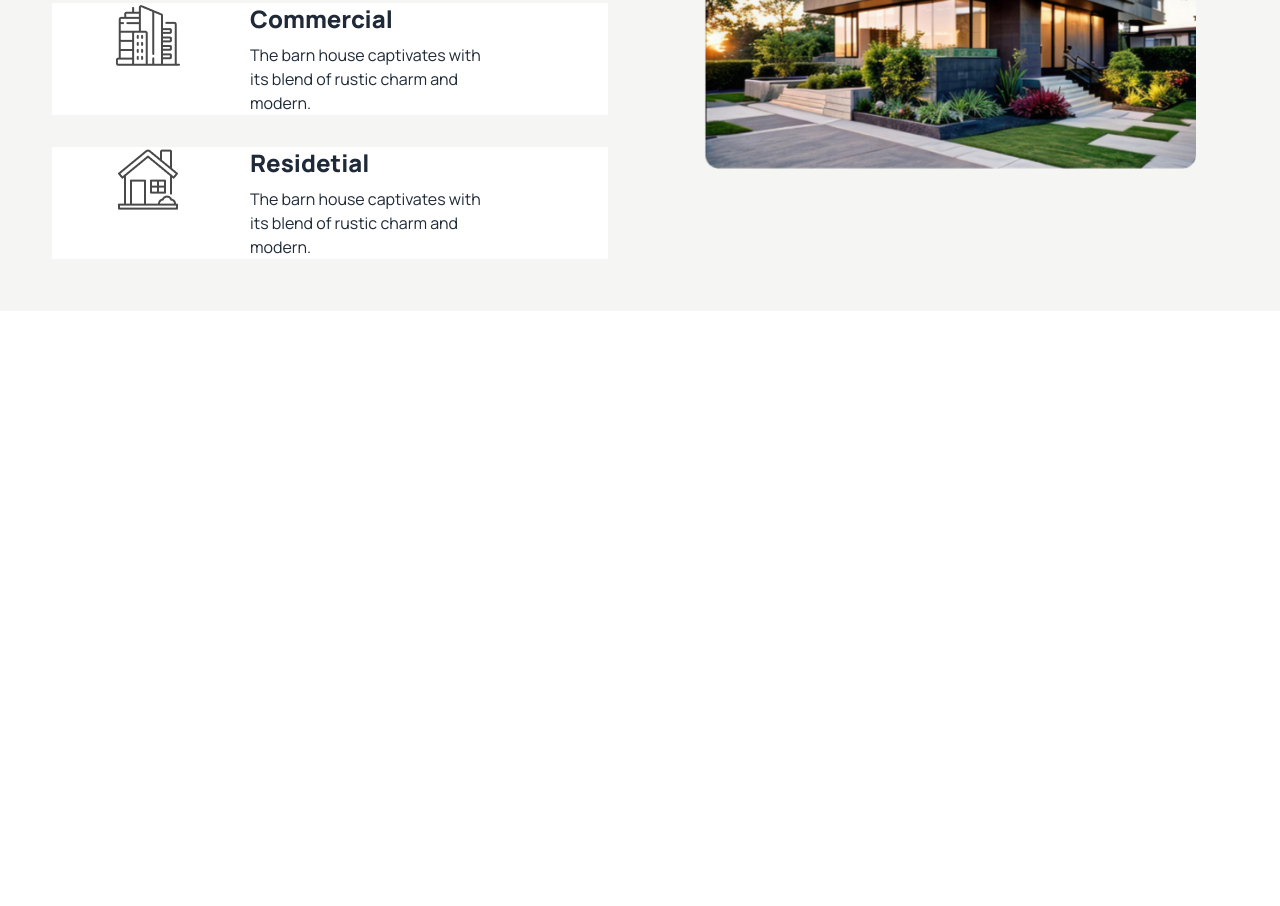
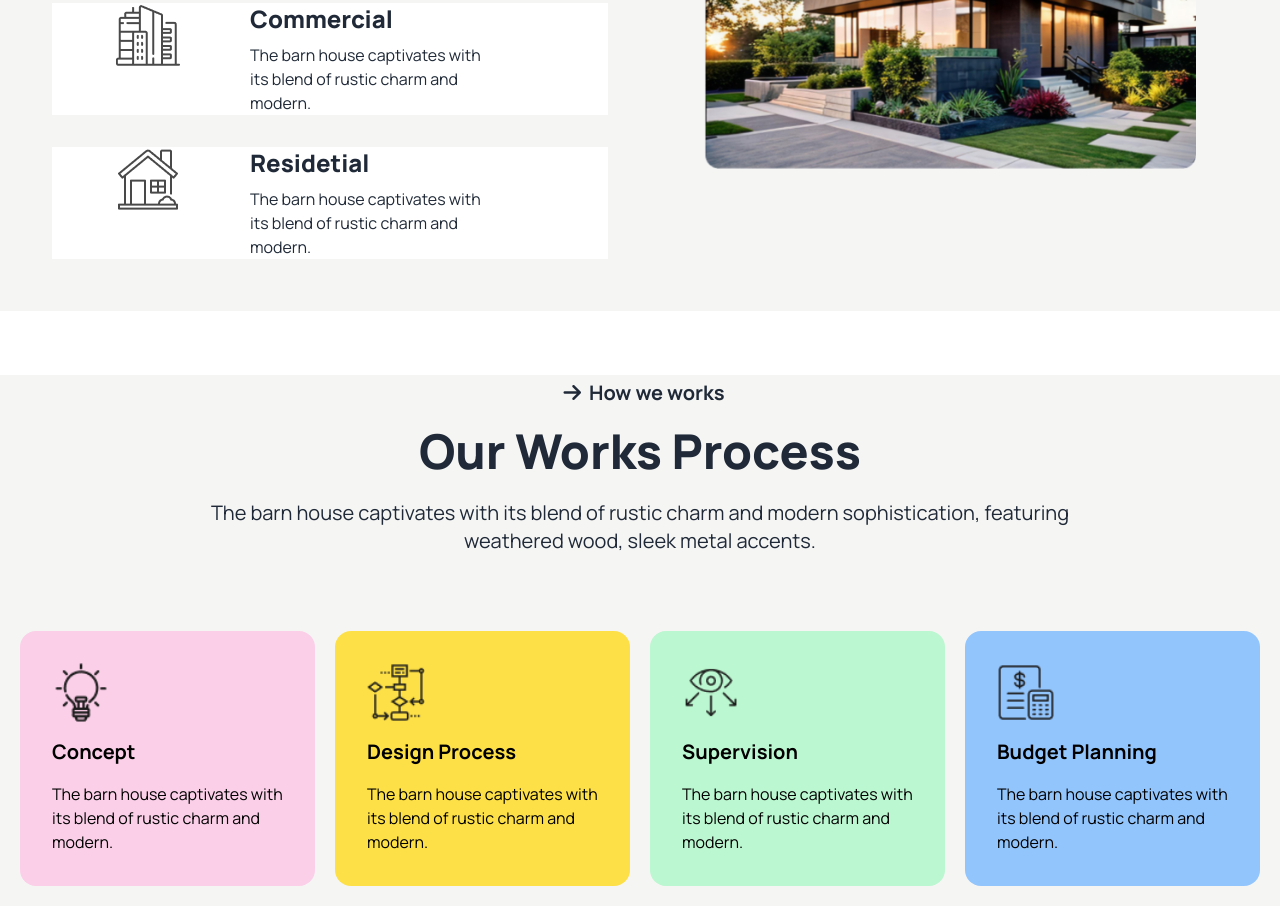
Before and after one commit to sihab-hossain/Residential-Area, a plain HTML site: page index.html in a window 1280 px wide. Shown: the part 1195-2101 px from the top of the page. Before the commit the page ends 1506 px from the top, so only its background shows below. Drawn offline with nearby package versions, Linux system fonts and the light colour scheme.

Commit message:
our work process section complete

```diff
--- a/index.html
+++ b/index.html
@@ -95,11 +95,12 @@
   <main>
     <!--  part-1  -->
     <section class="part-1 bg-stone-100 ">
-      <div class="card card-side  p-0 md:p-5 grid grid-cols-1 md:grid-cols-2">
+      <div class="card card-side  p-0 md:p-5 grid grid-cols-1  lg:grid-cols-2">
         <div class="card-body flex-1">
           <div class="p-2 h-16 w-32 border border-dashed border-gray-300 hidden md:block">
             <img src="./images/Vector.png" alt="">
           </div>
+          <!-- card section -->
           <div class="ml-2 md:ml-10 space-y-5 ">
             <h4 class="font-bold text-center md:text-left"><i class="fa-solid fa-arrow-right p-2"></i> About us</h4>
             <h1 class="card-title text-3xl lg:text-5xl font-black">We design thoughtful, liveable spaces</h1>
@@ -124,12 +125,57 @@
             </div>
           </div>
         </div>
+        <!-- img secion -->
         <figure class="flex-1 p-5 lg:p-16">
           <img src="./images/Rectangle.png" alt="Movie" />
         </figure>
       </div>
     </section>
     <!-- part 2 -->
+    <section class="bg-stone-100 mt-16 space-y-12">
+      <!-- title and content -->
+       <div class="container mx-auto text-center space-y-4">
+        <h4 class="font-bold  text-xl"><i class="fa-solid fa-arrow-right p-2"></i>How we works</h4>
+        <h1 class="text-4xl md:text-5xl font-black">Our Works Process  </h1>
+        <p class="text-xl w-full lg:w-3/4 mx-auto p-2">The barn house captivates with its blend of rustic charm and modern sophistication, featuring weathered wood, sleek metal accents.</p>
+       </div>
+
+       <!-- cards-->
+        <div class="container mx-auto grid md:grid-cols-2 lg:grid-cols-4 gap-5 p-5">
+          <!-- card 1 -->
+          <div class="card bg-pink-200 text-primary-content ">
+            <div class="card-body text-black space-y-2">
+              <img src="./images/concept.png" alt="" class="w-1/4">
+              <h2 class="card-title font-bold">Concept</h2>
+              <p>The barn house captivates with its blend of rustic charm and modern. </p>
+            </div>
+          </div>
+          <!-- card 2 -->
+          <div class="card bg-yellow-300 text-primary-content ">
+            <div class="card-body text-black space-y-2">
+              <img src="./images/flow-chart.png" alt="" class="w-1/4">
+              <h2 class="card-title font-bold">Design Process</h2>
+              <p>The barn house captivates with its blend of rustic charm and modern. </p>
+            </div>
+          </div>
+          <!-- card 3 -->
+          <div class="card bg-green-200 text-primary-content">
+            <div class="card-body text-black space-y-2">
+              <img src="./images/vision.png" alt="" class="w-1/4">
+              <h2 class="card-title font-bold">Supervision </h2>
+              <p>The barn house captivates with its blend of rustic charm and modern. </p>
+            </div>
+          </div>
+          <!-- card 4 -->
+          <div class="card bg-blue-300 text-primary-content ">
+            <div class="card-body text-black space-y-2">
+              <img src="./images/budget-planning.png" alt="" class="w-1/4">
+              <h2 class="card-title font-bold">Budget Planning</h2>
+              <p>The barn house captivates with its blend of rustic charm and modern. </p>
+            </div>
+          </div>
+        </div>
+    </section>
   </main>
 
   <!-- footer part -->
```
